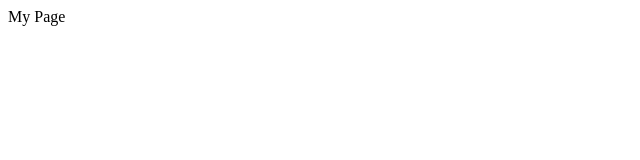
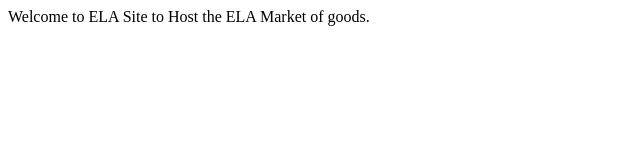
Before and after one commit to macAutobot/ELA, a plain HTML site: page index.html in a window 1280 px wide. Shown: the whole page, without its empty margins (0-640 px from the left). Drawn offline with Linux system fonts and the light colour scheme.

Commit message:
Update index.html

```diff
--- a/index.html
+++ b/index.html
@@ -2,7 +2,8 @@
   <head></head>
   <body>
     <p>
-      My Page
+      Welcome to ELA
+      Site to Host the ELA Market of goods.
     </p>
   </body>
 
```
